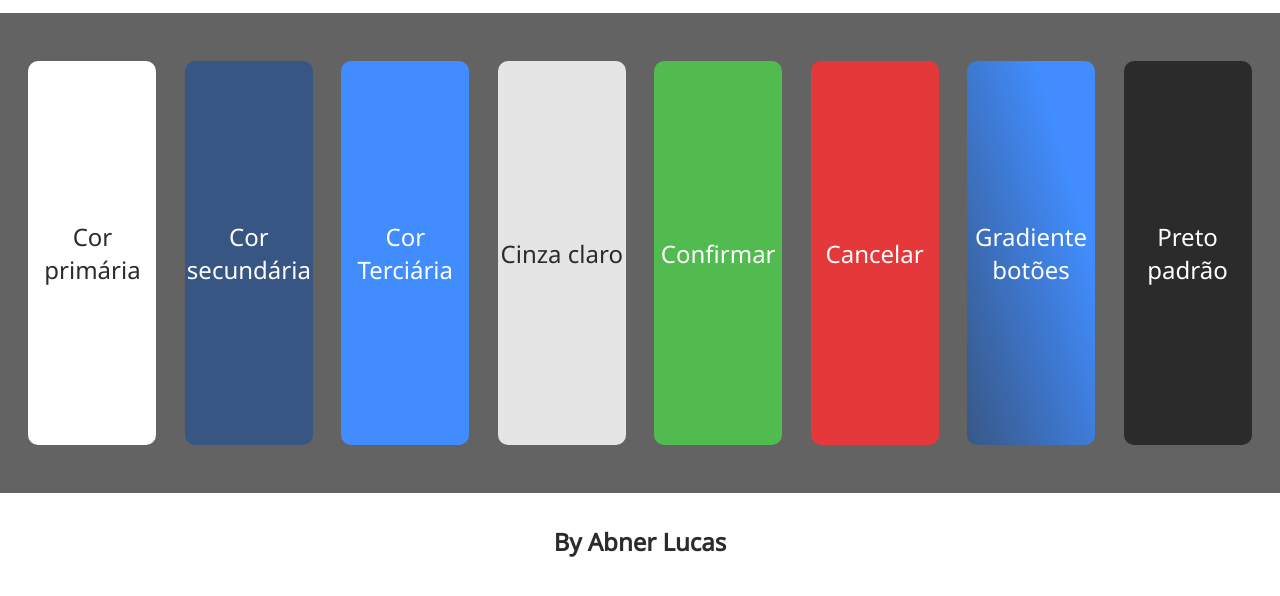
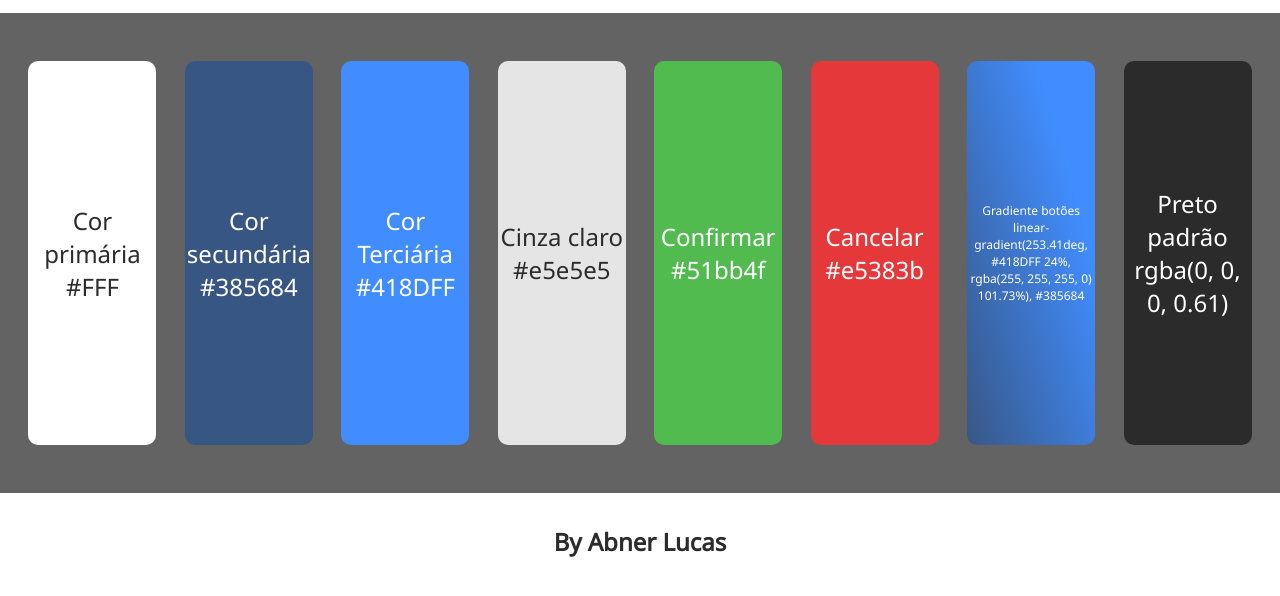
Before and after one commit to abnerlucss/clef_project, a plain HTML site: page color_pallete/index.html in a window 1280 px wide. Shown: the part 180-776 px from the top of the page. Drawn offline with Linux system fonts and the light colour scheme.

```diff
--- a/color_pallete/index.html
+++ b/color_pallete/index.html
@@ -80,6 +80,7 @@
     }
 
     .blue-button {
+        font-size: 12px;
         background: linear-gradient(253.41deg, #418DFF 24%, rgba(255, 255, 255, 0) 101.73%), #385684;
     }
 
@@ -109,14 +110,14 @@
     </header>
     <h1>Paleta de Cores</h1>
     <section>
-        <div class="color primary">Cor primária</div>
-        <div class="color secundary">Cor secundária</div>
-        <div class="color tertiary">Cor Terciária</div>
-        <div class="color grey">Cinza claro</div>
-        <div class="color confirmation">Confirmar</div>
-        <div class="color negation">Cancelar</div>
-        <div class="color blue-button">Gradiente botões</div>
-        <div class="color black">Preto padrão</div>
+        <div class="color primary">Cor primária <br>#FFF</div>
+        <div class="color secundary">Cor secundária <br>#385684</div>
+        <div class="color tertiary">Cor Terciária <br>#418DFF</div>
+        <div class="color grey">Cinza claro <br>#e5e5e5</div>
+        <div class="color confirmation">Confirmar <br>#51bb4f</div>
+        <div class="color negation">Cancelar <br>#e5383b</div>
+        <div class="color blue-button">Gradiente botões <br> linear-gradient(253.41deg, #418DFF 24%, rgba(255, 255, 255, 0) 101.73%), #385684</div>
+        <div class="color black">Preto padrão <br>rgba(0, 0, 0, 0.61)</div>
     </section>
     <h4>By Abner Lucas</h4>
 </body>
```
Also changed, not shown: logo/dark-logo-clef.svg (added), logo/grey-logo-clef.svg (added), logo/white-logo-clef.svg (added).
